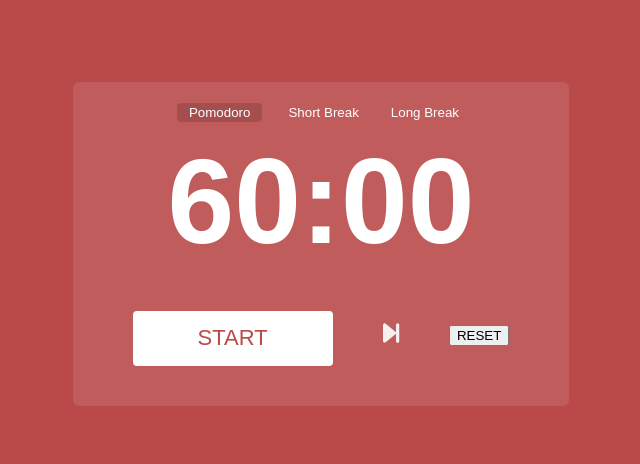
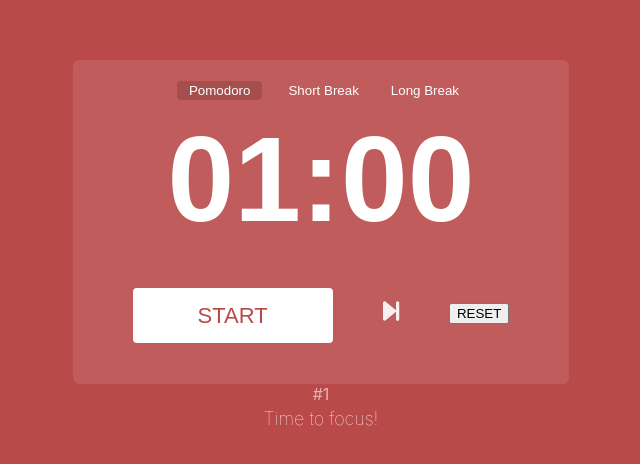
Before and after one commit to serena-marie/pomoclone, a React (Create React App) app: page / in a window 1280 px wide. Shown: the part 156-620 px from the top of the page, without its empty margins (319-959 px from the left). Built offline with nearby package versions, Linux system fonts and the light colour scheme.

Commit message:
Add currentRound to states, display pomo round and message, browser tab name displays current time and mode, update jsdoc documentation

```diff
--- /dev/null
+++ b/src/components/ModeButton.js
@@ -0,0 +1,29 @@
+import PropTypes from 'prop-types';
+import { changeMode } from './modeSlice';
+import { useDispatch, useSelector } from 'react-redux';
+import { modeType } from './types';
+
+/**
+   * @param {Object} mode MODE object
+   * @param {String} children
+   * @return {Button} ModeButton
+   */
+function ModeButton({ mode, children }) {
+  const modeRedux = useSelector((state) => state.mode.value);
+  const dispatch = useDispatch();
+  return (
+    <button
+      className= {`modeButton ${mode.name === modeRedux ? 'active': ''}`}
+      onClick={() => dispatch(changeMode(mode))}
+    >
+      {children}
+    </button>
+  );
+}
+
+ModeButton.propTypes = {
+  mode: modeType,
+  children: PropTypes.string,
+};
+
+export default ModeButton;
--- a/src/components/modeSlice.js
+++ b/src/components/modeSlice.js
@@ -5,8 +5,9 @@
   name: 'mode',
   initialState: {
     value: MODES.POMODORO.name,
-    time: 60,
+    time: 1,
     rounds: 4,
+    currentRound: 1,
   },
   reducers: {
     changeMode: (state, action) => {
@@ -21,38 +22,15 @@
     changeTime: (state, action) => {
       state.time = action.payload;
     },
+    timerUpdate: (state, action) => {
+      state.timeLeft = action.payload;
+    },
+    updateCurrentRound: (state, action) => {
+      state.currentRound = action.payload;
+    },
   },
 });
 
-export const { changeMode, changeTime } = modeSlice.actions;
+export const { changeMode, updateCurrentRound } = modeSlice.actions;
 
 export default modeSlice.reducer;
-
-// if (Object.entries(TEST).find()})) {
-//   console.log(`Yep`);
-// } else {
-//   console.log(`Nope`);
-// }
-// Works but is there something better
-// console.log(JSON.stringify(`payload is ${action.payload}`));
-// if (Object.entries(TEST).filter(([key, value]) => {
-//   value?.name.includes(action.payload);
-// }).length > 0) {
-//   console.log('yelo');
-// } else {
-//   console.log('nope');
-// }
-// },
-//   if (Object.entries(TEST).filter(([key, value]) => value?.name.includes(action.payload))) {
-//     state.value = action.payload;
-//   } else {
-//     console.log(`Hrrrrrm. Did not receive an expected Mode. Received: ${action.payload}`);
-//   }
-// },
-// changeMode: (state, action) => {
-//   if (Object.values(MODES).includes(action.payload)) {
-//     state.value = action.payload;
-//   } else {
-//     console.log(`Hrrrrrm. Did not receive an expected Mode. Received: ${action.payload}`);
-//   }
-// },
--- a/src/components/pomo.js
+++ b/src/components/pomo.js
@@ -1,39 +1,28 @@
-/* eslint-disable max-len */
-/* eslint-disable react/prop-types */
-/* eslint-disable require-jsdoc */
-import { useSelector, useDispatch } from 'react-redux';
+import { useSelector } from 'react-redux';
 import { MODES } from '../consts/modes';
-import { changeMode } from './modeSlice';
 import { Timer } from './shared/timer';
+import { modeHelper } from './shared/helper';
+import ModeButton from './ModeButton';
 import './styles/pomo.scss';
 
-/**
- * Not sure if this is the way for documenting components but it's a start!
- * @return {Component} Pomodoro timer component
- */
+// eslint-disable-next-line require-jsdoc
 export default function Pomo() {
   const modeRedux = useSelector((state) => state.mode.value);
   const timeRedux = useSelector((state) => state.mode.time);
-  const dispatch = useDispatch();
-  function ModeButton({ mode, children }) {
-    return (
-      <button
-        className= {`modeButton ${mode.name === modeRedux ? 'active': ''}`}
-        onClick={() => dispatch(changeMode(mode))}
-      >
-        {children}
-      </button>
-    );
-  }
+  const currentRoundRedux = useSelector((state) => state.mode.currentRound);
 
   return (
-    <div className='timerContainer'>
-      <div className='modeButtons'>
-        <ModeButton mode={MODES.POMODORO}>Pomodoro</ModeButton>
-        <ModeButton mode={MODES.SHORT_BREAK}>Short Break</ModeButton>
-        <ModeButton mode={MODES.LONG_BREAK}>Long Break</ModeButton>
+    <>
+      <div className='timerContainer'>
+        <div className='modeButtons'>
+          <ModeButton mode={MODES.POMODORO}>Pomodoro</ModeButton>
+          <ModeButton mode={MODES.SHORTBREAK}>Short Break</ModeButton>
+          <ModeButton mode={MODES.LONGBREAK}>Long Break</ModeButton>
+        </div>
+        <Timer timeReceived={timeRedux} modeReceived={modeRedux}/>
       </div>
-      <Timer timeReceived={timeRedux} modeReceived={modeRedux}/>
-    </div>
+      <div className='pomoCount'>#{ currentRoundRedux }</div>
+      <div className='pomoMessage'>{ modeHelper(modeRedux)?.message }</div>
+    </>
   );
 }
--- /dev/null
+++ b/src/components/shared/helper.js
@@ -0,0 +1,11 @@
+import { MODES } from '../../consts/modes';
+/**
+ *
+ * @param {String} modeReceived
+ * @return {Object} MODE object
+ */
+function modeHelper(modeReceived) {
+  return Object.values(MODES).find((mode) => mode.name === modeReceived);
+}
+
+export { modeHelper };
--- a/src/components/shared/timer.js
+++ b/src/components/shared/timer.js
@@ -1,21 +1,30 @@
-/* eslint-disable require-jsdoc */
+import '../styles/pomo.scss';
+import PropTypes from 'prop-types';
 import { useEffect, useState } from 'react';
 import { FontAwesomeIcon } from '@fortawesome/react-fontawesome';
 import { faForwardStep } from '@fortawesome/free-solid-svg-icons';
-import PropTypes from 'prop-types';
-import '../styles/pomo.scss';
 import { TIMERCONTROLS } from '../../consts/timerControls';
+import { MODES } from '../../consts/modes';
+import { useSelector, useDispatch } from 'react-redux';
+import { changeMode, updateCurrentRound } from '../modeSlice';
+import { updateTitle } from './updateTitle';
 
-/**
- * Not sure if this is the way for documenting components but it's a start!
- * @return {Component} Pomodoro timer component
- */
+// eslint-disable-next-line require-jsdoc
 export function Timer({ timeReceived, modeReceived }) {
   const timeSeconds = timeReceived * 60;
   const [timerActive, setTimerActive] = useState(false);
   const [time, setTime] = useState(timeSeconds);
   const [buttonState, setButtonState] = useState('START');
   const [toggle, setToggle] = useState(true);
+  const [currentRound, setCurrentRound] = useState(1);
+  const maxRounds = useSelector((state) => state.mode.rounds);
+
+  const dispatch = useDispatch();
+
+  // update page title
+  useEffect(() => {
+    updateTitle(formatTime(time), modeReceived);
+  }, [time]);
 
   // Updates time when mode changes
   useEffect(() => {
@@ -26,24 +35,52 @@
     }
   }, [modeReceived]);
 
-
   useEffect(() => {
     // https://developer.mozilla.org/en-US/docs/Web/API/setInterval
     // https://stackoverflow.com/questions/39426083/update-react-component-every-second
     let timeInterval = null;
-    if (timerActive && time > 0) {
+    if (timerActive) {
       timeInterval = setInterval(() => {
-        setTime(time-1);
+        setTime((prevTime) => {
+          return prevTime > 0 ? prevTime - 1 : 0;
+        });
       }, 1000);
-    }
-    if (time === 0) {
-      // alert('Time for a {break_type} break!')
-      // then change mode
     }
     return () => {
       clearInterval(timeInterval);
     };
-  }, [timerActive, time]);
+  }, [timerActive]);
+
+  useEffect(() => {
+    if (time === 0) {
+      const nextMode = getNextMode(modeReceived, currentRound);
+      dispatch(changeMode(nextMode));
+    }
+  }, [time]);
+
+  // Why does initial state show nextMode as longBreak (but then switches to shortbreak)
+  // - actually not just initial; nearly showing nextMode as longBreak but then properly switches
+  useEffect(() => {
+    const nextMode = getNextMode(modeReceived);
+    console.log(`modeReceived ${modeReceived} nextMode ${JSON.stringify(nextMode)} time ${time}`);
+    if (nextMode === MODES.POMODORO && time === 0) {
+      const updatedRound = currentRound + 1;
+      dispatch(updateCurrentRound(updatedRound));
+      setCurrentRound(updatedRound);
+    }
+  }, [time]);
+
+  /**
+   * Gets the upcoming mode based on the current mode and pomodoro round number.
+   * @param {String} mode Current mode's name
+   * @param {Number} round Current round's number
+   * @return {String} The name of the next round
+   */
+  function getNextMode(mode, round) {
+    if (mode === MODES.POMODORO.name && round < maxRounds) return MODES.SHORTBREAK;
+    if (mode === MODES.SHORTBREAK.name || mode === MODES.LONGBREAK.name) return MODES.POMODORO;
+    return MODES.LONGBREAK;
+  }
 
   /**
   * Formats time to be displayed
@@ -89,10 +126,17 @@
     setButtonState(TIMERCONTROLS.start);
   }
 
+  /**
+   * Toggles time edit to false
+   */
   function toggleTimeEdit() {
     setToggle(false);
   }
 
+  /**
+   * Updates time to user entered valued on Enter.
+   * @param {Event} event
+   */
   function handleChange(event) {
     if (event.key === 'Enter') {
       if (event.target.value % 1 == 0 && event.target.value > 0) {
--- /dev/null
+++ b/src/components/shared/updateTitle.js
@@ -0,0 +1,21 @@
+import { modeHelper } from './helper';
+
+/**
+ * Updates tab title with current countdown time & mode's message
+ * @param {String} time Formatted time
+ * @param {String} mode Name of the current mode
+ */
+export function updateTitle(time, mode) {
+  document.title = formatTitle(time, mode);
+}
+
+/**
+ * Formats title and message for tab displays as `Time - Message`
+ * @param {String} time Formatted time
+ * @param {String} mode Name of the current mode
+ * @return {String} Formatted document title
+ */
+function formatTitle(time, mode) {
+  const message = modeHelper(mode)?.message;
+  return `${time} - ${message}`;
+}
--- a/src/components/styles/pomo.scss
+++ b/src/components/styles/pomo.scss
@@ -52,3 +52,15 @@
         padding: 2px 12px;
     }
 }
+.pomoCount {
+    display: inline-block;
+    font-size: 16px;
+    opacity: 0.6;
+    margin-bottom: 4px;
+}
+.pomoMessage {
+    font-size: 18px;
+    font-weight: 100;
+    color: white;
+    overflow-wrap: break-word;
+}
--- /dev/null
+++ b/src/components/types.js
@@ -0,0 +1,11 @@
+import PropTypes from 'prop-types';
+
+const { shape, string, number } = PropTypes;
+
+const modeType = shape({
+  name: string,
+  time: number,
+  message: string,
+});
+
+export { modeType };
--- a/src/consts/modes.js
+++ b/src/consts/modes.js
@@ -1,22 +1,22 @@
-// const MODES = Object.freeze({
-//   POMODORO: 'pomodoro',
-//   SHORT_BREAK: 'shortBreak',
-//   LONG_BREAK: 'longBreak',
-// });
+// Ideally would have this set up in a config to centrally disable/enable
+// Will set up later
+const isTesting = true;
+const testingValues = 1;
 
-const MODES = Object.freeze({
+export const MODES = Object.freeze({
   POMODORO: {
     name: 'pomodoro',
-    time: 60,
+    time: isTesting ? testingValues : 60,
+    message: 'Time to focus!',
   },
-  SHORT_BREAK: {
+  SHORTBREAK: {
     name: 'shortBreak',
-    time: 10,
+    time: isTesting ? testingValues : 10,
+    message: 'Time for a break!',
   },
-  LONG_BREAK: {
+  LONGBREAK: {
     name: 'longBreak',
-    time: 30,
+    time: isTesting ? testingValues : 30,
+    message: 'Time for an extended break!',
   },
 });
-
-export { MODES };
```
